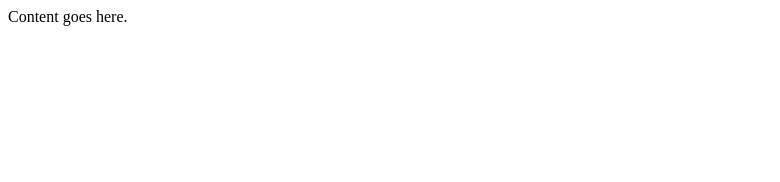
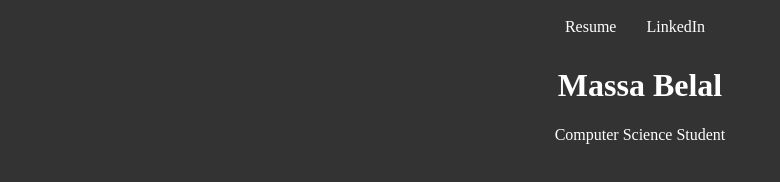
Before and after one commit to Massa03/Massa03.github.io, a plain HTML site: page index.html in a window 1280 px wide. Shown: the whole page, without its empty margins (0-780 px from the left). Drawn offline with Linux system fonts and the light colour scheme.

Commit message:
added resume and added css

```diff
--- a/index.html
+++ b/index.html
@@ -1,11 +1,29 @@
-<!doctype html>
+<!DOCTYPE html>
 <html>
 <head>
-<title>Our Funky HTML Page</title>
-<meta name="description" content="Our first page">
-<meta name="keywords" content="html tutorial template">
+	<title>Massa Bwlal</title>
+	<link rel="stylesheet" type="text/css" href="styles.css">
 </head>
 <body>
-Content goes here.
+
+	<nav>
+		<ul>
+
+                <a href="FinalResume.pdf" id="navLink">
+                    <span id="itemText">Resume</span>
+                </a>
+            </li>
+			<li id="navItem">
+                <a href="https://www.linkedin.com/in/massa-belal-44a51a237/" id="navLink">
+                    <span id="itemText">LinkedIn</span>
+                </a>
+            </li>
+		</ul>
+	</nav>
+
+
+
+	<h1>Massa Belal</h1>
+	<p>Computer Science Student</p>
 </body>
 </html>
--- /dev/null
+++ b/styles.css
@@ -0,0 +1,43 @@
+body {
+    background-color: #333;
+    color: #fff;
+    text-align: center;
+
+}
+
+.nav-container {
+    text-align: center;
+  }
+
+  nav {
+    display: inline-block;
+    background-color: transparent;
+  }
+
+nav ul {
+    list-style: none;
+    margin: 0;
+    padding: 0;
+    display: flex;
+}
+
+nav li {
+    margin: 0 10px;
+}
+
+nav a {
+    display: block;
+    padding: 10px;
+    color: #fff;
+    text-decoration: none;
+}
+
+nav a:hover {
+    background-color: #444;
+}
+
+img{
+    border-radius: 50%;
+    width: 20%;
+    height: 20%;
+}
```
Also changed, not shown: 1 other file.
